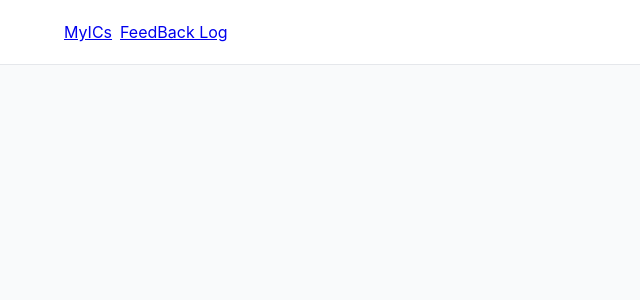
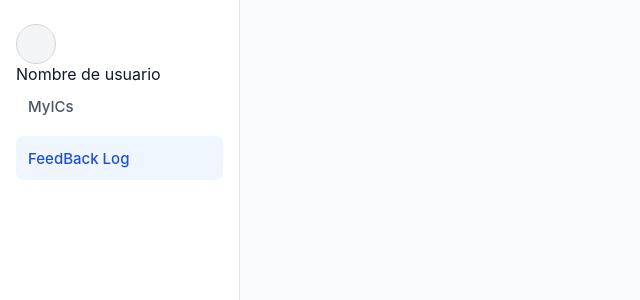
Before and after one commit to FeedbackCollector/feedback-collector, a React (Vite) app in the folder feedback-app-web/: page /feedback-log in a window 1280 px wide. Shown: the top 300 px of the page, without its empty margins (0-640 px from the left). Built offline with nearby package versions, Linux system fonts and the light colour scheme.

Commit message:
feat: implement layout and user profile components with styling

```diff
--- /dev/null
+++ b/feedback-app-web/src/App.css
@@ -0,0 +1,9 @@
+.app-layout {
+  display: flex;
+  min-height: 100vh;
+}
+
+.app-content {
+  flex: 1;
+  min-width: 0;
+}
--- a/feedback-app-web/src/App.jsx
+++ b/feedback-app-web/src/App.jsx
@@ -1,15 +1,18 @@
 import { Route, Routes } from 'react-router-dom'
 import { NavBar } from './Components/Manager-Nav'
+import './App.css'
 
 function App() {
   return (
-    <>
+    <div className="app-layout">
       <NavBar />
-      <Routes>
-        <Route path="/" element={null} />
-        <Route path="/feedback-log" element={null} />
-      </Routes>
-    </>
+      <main className="app-content">
+        <Routes>
+          <Route path="/" element={null} />
+          <Route path="/feedback-log" element={null} />
+        </Routes>
+      </main>
+    </div>
   )
 }
 
--- a/feedback-app-web/src/Components/Manager-Nav.css
+++ b/feedback-app-web/src/Components/Manager-Nav.css
@@ -1,23 +1,24 @@
-.manager-header {
+.manager-sidebar {
+  display: flex;
+  flex: 0 0 240px;
+  flex-direction: column;
+  min-height: 100vh;
+  padding: 24px 16px;
   background: #fff;
-  border-bottom: 1px solid #e5e7eb;
+  border-right: 1px solid #e5e7eb;
 }
 
 .manager-nav {
   display: flex;
-  align-items: center;
+  flex-direction: column;
   gap: 8px;
-  max-width: 1200px;
-  min-height: 64px;
-  margin: 0 auto;
-  padding: 0 24px;
 }
 
-.manager-nav__link {
+.nav-link {
   display: inline-flex;
   align-items: center;
-  min-height: 40px;
-  padding: 0 14px;
+  min-height: 44px;
+  padding: 0 12px;
   border-radius: 8px;
   color: #4b5563;
   font-size: 15px;
@@ -28,8 +29,13 @@
     color 150ms ease;
 }
 
-@media (max-width: 480px) {
-  .manager-nav {
-    padding: 0 12px;
-  }
+.nav-link:hover,
+.nav-link.active {
+  background: #eff6ff;
+  color: #1d4ed8;
 }
+
+.nav-link:focus-visible {
+  outline: 2px solid #2563eb;
+  outline-offset: 2px;
+}
--- a/feedback-app-web/src/Components/Manager-Nav.tsx
+++ b/feedback-app-web/src/Components/Manager-Nav.tsx
@@ -1,14 +1,16 @@
 import { NavLink } from 'react-router-dom';
 import './Manager-Nav.css';
+import { User } from './User';
 
 const LINKS = [
-  { label: 'MyICs', to: '/' },
+  { label: 'MyICs', to: '/MyICs' },
   { label: 'FeedBack Log', to: '/feedback-log' }
 ];
 
 export function NavBar({ links = LINKS }) {
   return (
-    <header className="manager-header">
+    <aside className="manager-sidebar">
+      <User />
       <nav className="manager-nav" aria-label="Navegación principal">
         {links.map((link) => (
           <NavLink
@@ -21,6 +23,6 @@ export function NavBar({ links = LINKS }) {
           </NavLink>
         ))}
       </nav>
-    </header>
+    </aside>
   );
 }
--- /dev/null
+++ b/feedback-app-web/src/Components/User.css
@@ -0,0 +1,8 @@
+.user-profile__avatar {
+  width: 40px;
+  height: 40px;
+  flex: 0 0 40px;
+  border: 1px solid #d1d5db;
+  border-radius: 50%;
+  background: #f3f4f6;
+}
--- /dev/null
+++ b/feedback-app-web/src/Components/User.tsx
@@ -0,0 +1,10 @@
+import './User.css';
+
+export function User() {
+  return (
+    <section aria-label="Perfil de usuario">
+      <div className="user-profile__avatar" aria-hidden="true" />
+      <span >Nombre de usuario</span>
+    </section>
+  );
+}
```
